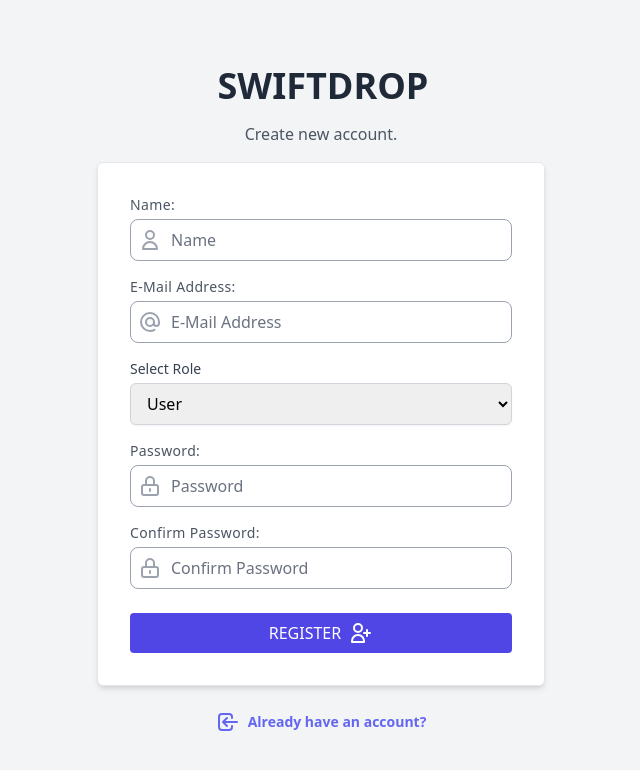
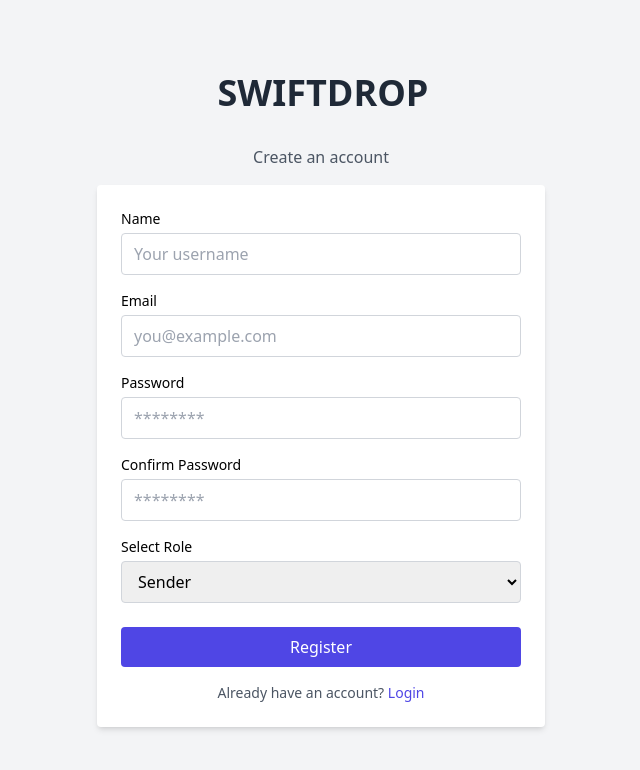
Before and after one commit to Eve-code93/SwiftDrop, a React (Vite) app in the folder frontend/: page /register in a window 1280 px wide. Shown: the top 770 px of the page, without its empty margins (319-959 px from the left). Built offline with nearby package versions, Linux system fonts and the light colour scheme.

Commit message:
Update endpoints to match backend

```diff
--- a/frontend/src/App.jsx
+++ b/frontend/src/App.jsx
@@ -18,11 +18,11 @@ function App() {
       <Route path="/" element={<Home />} />
       <Route path="/login" element={<Login />} />
       <Route path="/register" element={<Register />} />
-      <Route path="/forgot-password" element={<ForgotPassword />} />
+      <Route path="/forgot-password/:token" element={<ForgotPassword />} />
       <Route
         path="/dashboard"
         element={
-          <PrivateRoute allowedRoles={["user"]}>
+          <PrivateRoute allowedRoles={["sender"]}>
             <Dashboard />
           </PrivateRoute>
         }
@@ -46,7 +46,7 @@ function App() {
       <Route
         path="/parcels/:id"
         element={
-          <PrivateRoute>
+          <PrivateRoute allowedRoles={["user", "admin", "agent"]}>
             <ParcelDetails />
           </PrivateRoute>
         }
@@ -54,7 +54,7 @@ function App() {
       <Route
         path="/parcels/new"
         element={
-          <PrivateRoute>
+          <PrivateRoute allowedRoles={["user"]}>
             <CreateParcel />
           </PrivateRoute>
         }
@@ -62,7 +62,7 @@ function App() {
       <Route
         path="/profile"
         element={
-          <PrivateRoute>
+          <PrivateRoute allowedRoles={["user", "admin", "agent"]}>
             <Profile />
           </PrivateRoute>
         }
--- a/frontend/src/api/axios.js
+++ b/frontend/src/api/axios.js
@@ -1,7 +1,7 @@
 import axios from "axios";
 
 const api = axios.create({
-  baseURL: "http://localhost:5000",
+  baseURL: "https://swiftdrop-xh7v.onrender.com/",
   headers: {
     "Content-Type": "application/json",
   },
--- a/frontend/src/pages/Register.jsx
+++ b/frontend/src/pages/Register.jsx
@@ -1,259 +1,144 @@
-import { Link } from "react-router-dom";
 import { useState } from "react";
+import { Link, useNavigate } from "react-router-dom";
+import api from "../api/axios";
 
 function Register() {
-  const [name, setName] = useState("");
+  const navigate = useNavigate();
+
+  const [username, setUsername] = useState("");
   const [email, setEmail] = useState("");
   const [password, setPassword] = useState("");
   const [confirmPassword, setConfirmPassword] = useState("");
-  const [role, setRole] = useState("user");
+  const [role, setRole] = useState("sender");
   const [error, setError] = useState("");
 
-  const handleSubmit = (e) => {
+  const handleSubmit = async (e) => {
     e.preventDefault();
 
     if (password !== confirmPassword) {
-      setError("Passwords do not match");
+      setError("Passwords do not match.");
       return;
     }
 
-    setError("");
-    console.log({
-      name,
+    try {
+      const response = await api.post("/auth/register", {
+        username,
         email,
         password,
-      confirmPassword,
         role,
       });
 
-    // Connect to backend with axios here
+      console.log("✅ Registration successful:", response.data);
+
+      // Redirect to login page
+      navigate("/login");
+    } catch (err) {
+      console.error("❌ Registration error:", err);
+      setError(
+        err.response?.data?.message || "Registration failed. Try again."
+      );
+    }
   };
 
   return (
     <div className="flex flex-col items-center justify-center min-h-screen bg-gray-100 px-4 py-8">
-      <div className="inline-flex">
-        <a href="#" className="inline-flex flex-row items-center">
+      <div className="inline-flex mb-4">
+        <Link to="/" className="inline-flex flex-row items-center">
           <span className="leading-10 text-gray-800 text-4xl font-bold ml-1 uppercase">
             SwiftDrop
           </span>
-        </a>
+        </Link>
       </div>
 
       <div className="text-sm sm:text-base text-gray-600 my-4">
-        Create new account.
+        Create an account
       </div>
-
-      <div className="rounded-md bg-white w-full max-w-sm sm:max-w-md border border-gray-200 shadow-md px-4 py-6 sm:p-8">
-        {/* Show error message if any */}
-        {error && (
-          <p className="text-red-600 text-sm mb-4 text-center">{error}</p>
-        )}
+      <div className="w-full max-w-md bg-white rounded shadow-md p-6">
+        {error && <p className="text-red-600 text-sm mb-4">{error}</p>}
 
         <form onSubmit={handleSubmit}>
-          {/* Name */}
-          <div className="flex flex-col mb-4">
-            <label
-              htmlFor="name"
-              className="mb-1 text-xs sm:text-sm tracking-wide text-gray-600"
-            >
-              Name:
-            </label>
-            <div className="relative">
-              <div className="inline-flex items-center justify-center absolute left-0 top-0 h-full w-10 text-gray-400">
-                <svg
-                  className="h-6 w-6"
-                  fill="none"
-                  strokeLinecap="round"
-                  strokeLinejoin="round"
-                  strokeWidth="2"
-                  viewBox="0 0 24 24"
-                  stroke="currentColor"
-                >
-                  <path d="M16 7a4 4 0 11-8 0 4 4 0 018 0zM12 14a7 7 0 00-7 7h14a7 7 0 00-7-7z" />
-                </svg>
-              </div>
+          <div className="mb-4">
+            <label className="block mb-1 text-sm font-medium">Name</label>
             <input
-                id="name"
               type="text"
-                name="name"
-                value={name}
-                onChange={(e) => setName(e.target.value)}
-                className="text-sm sm:text-base placeholder-gray-500 pl-10 pr-4 rounded-lg border border-gray-400 w-full py-2 focus:outline-none focus:border-indigo-400"
-                placeholder="Name"
-              />
-            </div>
-          </div>
-
-          {/* Email + Role */}
-          <div className="flex flex-col mb-4">
-            <label
-              htmlFor="email"
-              className="mb-1 text-xs sm:text-sm tracking-wide text-gray-600"
-            >
-              E-Mail Address:
-            </label>
-            <div className="relative">
-              <div className="inline-flex items-center justify-center absolute left-0 top-0 h-full w-10 text-gray-400">
-                <svg
-                  className="h-6 w-6"
-                  fill="none"
-                  strokeLinecap="round"
-                  strokeLinejoin="round"
-                  strokeWidth="2"
-                  viewBox="0 0 24 24"
-                  stroke="currentColor"
-                >
-                  <path d="M16 12a4 4 0 10-8 0 4 4 0 008 0zm0 0v1.5a2.5 2.5 0 005 0V12a9 9 0 10-9 9m4.5-1.206a8.959 8.959 0 01-4.5 1.207" />
-                </svg>
-              </div>
-              <input
-                id="email"
-                type="email"
-                name="email"
-                value={email}
-                onChange={(e) => setEmail(e.target.value)}
-                className="text-sm sm:text-base placeholder-gray-500 pl-10 pr-4 rounded-lg border border-gray-400 w-full py-2 focus:outline-none focus:border-indigo-400"
-                placeholder="E-Mail Address"
+              value={username}
+              onChange={(e) => setUsername(e.target.value)}
+              required
+              className="w-full border border-gray-300 px-3 py-2 rounded focus:outline-none focus:ring-2 focus:ring-indigo-500"
+              placeholder="Your username"
             />
           </div>
 
-            <label
-              htmlFor="role"
-              className="block mt-4 mb-1 text-sm font-medium text-gray-700"
-            >
+          <div className="mb-4">
+            <label className="block mb-1 text-sm font-medium">Email</label>
+            <input
+              type="email"
+              value={email}
+              onChange={(e) => setEmail(e.target.value)}
+              required
+              className="w-full border border-gray-300 px-3 py-2 rounded focus:outline-none focus:ring-2 focus:ring-indigo-500"
+              placeholder="you@example.com"
+            />
+          </div>
+
+          <div className="mb-4">
+            <label className="block mb-1 text-sm font-medium">Password</label>
+            <input
+              type="password"
+              value={password}
+              onChange={(e) => setPassword(e.target.value)}
+              required
+              className="w-full border border-gray-300 px-3 py-2 rounded focus:outline-none focus:ring-2 focus:ring-indigo-500"
+              placeholder="********"
+            />
+          </div>
+
+          <div className="mb-4">
+            <label className="block mb-1 text-sm font-medium">
+              Confirm Password
+            </label>
+            <input
+              type="password"
+              value={confirmPassword}
+              onChange={(e) => setConfirmPassword(e.target.value)}
+              required
+              className="w-full border border-gray-300 px-3 py-2 rounded focus:outline-none focus:ring-2 focus:ring-indigo-500"
+              placeholder="********"
+            />
+          </div>
+
+          <div className="mb-6">
+            <label className="block mb-1 text-sm font-medium">
               Select Role
             </label>
             <select
-              id="role"
               value={role}
               onChange={(e) => setRole(e.target.value)}
-              className="w-full px-3 py-2 border border-gray-300 rounded-md shadow-sm focus:outline-none focus:ring-2 focus:ring-blue-500"
+              className="w-full border border-gray-300 px-3 py-2 rounded focus:outline-none focus:ring-2 focus:ring-indigo-500"
             >
-              <option value="user">User</option>
+              <option value="sender">Sender</option>
               <option value="agent">Agent</option>
               <option value="admin">Admin</option>
             </select>
           </div>
 
-          {/* Password */}
-          <div className="flex flex-col mb-4">
-            <label
-              htmlFor="password"
-              className="mb-1 text-xs sm:text-sm tracking-wide text-gray-600"
-            >
-              Password:
-            </label>
-            <div className="relative">
-              <div className="inline-flex items-center justify-center absolute left-0 top-0 h-full w-10 text-gray-400">
-                <span>
-                  <svg
-                    className="h-6 w-6"
-                    fill="none"
-                    strokeLinecap="round"
-                    strokeLinejoin="round"
-                    strokeWidth="2"
-                    viewBox="0 0 24 24"
-                    stroke="currentColor"
-                  >
-                    <path d="M12 15v2m-6 4h12a2 2 0 002-2v-6a2 2 0 00-2-2H6a2 2 0 00-2 2v6a2 2 0 002 2zm10-10V7a4 4 0 00-8 0v4h8z" />
-                  </svg>
-                </span>
-              </div>
-              <input
-                id="password"
-                type="password"
-                name="password"
-                value={password}
-                onChange={(e) => setPassword(e.target.value)}
-                className="text-sm sm:text-base placeholder-gray-500 pl-10 pr-4 rounded-lg border border-gray-400 w-full py-2 focus:outline-none focus:border-indigo-400"
-                placeholder="Password"
-              />
-            </div>
-          </div>
-
-          {/* Confirm Password */}
-          <div className="flex flex-col mb-4">
-            <label
-              htmlFor="password_confirmation"
-              className="mb-1 text-xs sm:text-sm tracking-wide text-gray-600"
-            >
-              Confirm Password:
-            </label>
-            <div className="relative">
-              <div className="inline-flex items-center justify-center absolute left-0 top-0 h-full w-10 text-gray-400">
-                <span>
-                  <svg
-                    className="h-6 w-6"
-                    fill="none"
-                    strokeLinecap="round"
-                    strokeLinejoin="round"
-                    strokeWidth="2"
-                    viewBox="0 0 24 24"
-                    stroke="currentColor"
-                  >
-                    <path d="M12 15v2m-6 4h12a2 2 0 002-2v-6a2 2 0 00-2-2H6a2 2 0 00-2 2v6a2 2 0 002 2zm10-10V7a4 4 0 00-8 0v4h8z" />
-                  </svg>
-                </span>
-              </div>
-              <input
-                id="password_confirmation"
-                type="password"
-                name="password_confirmation"
-                value={confirmPassword}
-                onChange={(e) => setConfirmPassword(e.target.value)}
-                className="text-sm sm:text-base placeholder-gray-500 pl-10 pr-4 rounded-lg border border-gray-400 w-full py-2 focus:outline-none focus:border-indigo-400"
-                placeholder="Confirm Password"
-              />
-            </div>
-          </div>
-
-          {/* Submit Button */}
-          <div className="flex w-full mt-6">
           <button
             type="submit"
-              className="flex items-center justify-center focus:outline-none text-white text-sm sm:text-base bg-indigo-600 hover:bg-indigo-700 rounded py-2 w-full transition duration-150 ease-in"
+            className="w-full bg-indigo-600 text-white py-2 rounded hover:bg-indigo-700 transition"
           >
-              <Link to={"/login"} >
-              <span className="mr-2 uppercase">Register</span>
-              </Link>
-              <span>
-                <svg
-                  className="h-6 w-6"
-                  fill="none"
-                  strokeLinecap="round"
-                  strokeLinejoin="round"
-                  strokeWidth="2"
-                  viewBox="0 0 24 24"
-                  stroke="currentColor"
-                >
-                  <path d="M18 9v3m0 0v3m0-3h3m-3 0h-3m-2-5a4 4 0 11-8 0 4 4 0 018 0zM3 20a6 6 0 0112 0v1H3v-1z" />
-                </svg>
-              </span>
+            Register
           </button>
-          </div>
         </form>
-      </div>
 
-      <div className="flex justify-center items-center mt-6">
+        <p className="mt-4 text-sm text-center text-gray-600">
+          Already have an account?{" "}
           <Link
             to="/login"
-          className="inline-flex items-center font-bold text-indigo-500 hover:text-indigo-700 text-sm text-center"
+            className="text-indigo-600 font-medium hover:underline"
           >
-          <span>
-            <svg
-              className="h-6 w-6"
-              fill="none"
-              strokeLinecap="round"
-              strokeLinejoin="round"
-              strokeWidth="2"
-              viewBox="0 0 24 24"
-              stroke="currentColor"
-            >
-              <path d="M11 16l-4-4m0 0l4-4m-4 4h14m-5 4v1a3 3 0 01-3 3H6a3 3 0 01-3-3V7a3 3 0 013-3h7a3 3 0 013 3v1" />
-            </svg>
-          </span>
-          <span className="ml-2">Already have an account?</span>
+            Login
           </Link>
+        </p>
       </div>
     </div>
   );
```
Also changed, not shown: frontend/src/auth/AuthContext.jsx (+8 -3 lines), frontend/src/pages/Login.jsx (+32 -63 lines). Lines whose indentation alone changed are shown as unchanged.
